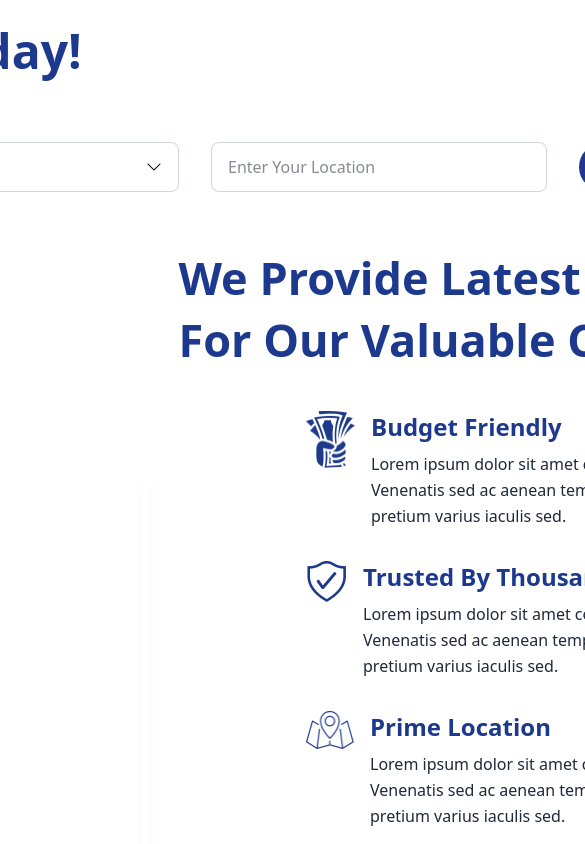
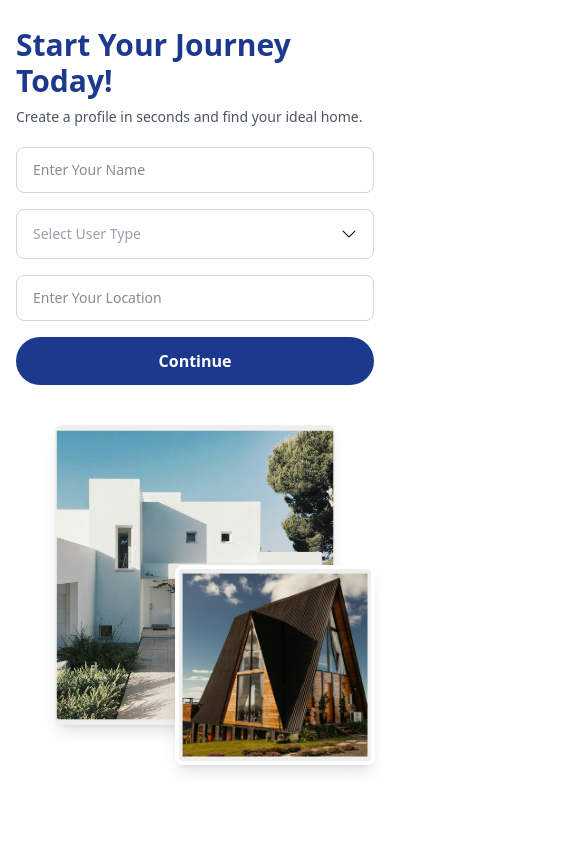
Before and after one commit to rahulgope45/PropBot-Rental, a React (Vite) app: page / in a window 390 px wide. Shown: the part 2120-2964 px from the top of the page, 585 px wide, since content can reach past the window. Built offline with nearby package versions, Linux system fonts and the light colour scheme; no server answers.

Commit message:
We provide section is native now Home is native now

```diff
--- a/src/Components/StartYourJ.jsx
+++ b/src/Components/StartYourJ.jsx
@@ -2,47 +2,50 @@ import React from 'react'
 
 function StartYourJ() {
   return (
-        <div className='mt-20 flex flex-col items-center'>
-            {/* Upper text aligned with lower section left */}
-            <div className="w-[1440px] text-left">
-                <h1 className='text-5xl text-blue-900 font-bold mb-2'>
+    <div className="mt-20 flex flex-col items-center">
+      {/* Upper text */}
+      <div className="w-full max-w-[1440px] text-left px-4 sm:px-0">
+        <h1 className="text-3xl sm:text-5xl text-blue-900 font-bold mb-2">
           Start Your Journey Today!
         </h1>
-                <p className='text-gray-600'>
+        <p className="text-gray-600 text-sm sm:text-base">
           Create a profile in seconds and find your ideal home.
         </p>
       </div>
 
       {/* Lower section */}
-            <div className="mt-5 w-[1440px]">
-                <div className="flex items-center justify-between bg-white overflow-hidden h-[80px] gap-4">
-
+      <div className="mt-5 w-full max-w-[1440px] px-4 sm:px-0">
+        <div className="flex flex-col sm:flex-row items-center sm:justify-between
+                        bg-white overflow-hidden gap-4 sm:h-[80px]">
           {/* Name input */}
-                    <div className="w-[336px] flex items-center px-4 py-3 border border-gray-300 font-medium text-gray-700 rounded-lg">
+          <div className="w-full sm:w-[336px] flex items-center px-4 py-3
+                          border border-gray-300 font-medium text-gray-700 rounded-lg">
             <input
-                            className="w-full text-gray-900 focus:outline-none"
-                            type='text'
-                            placeholder='Enter Your Name'
+              className="w-full text-gray-900 focus:outline-none text-sm sm:text-base"
+              type="text"
+              placeholder="Enter Your Name"
             />
           </div>
 
           {/* User Type */}
-                    <div className="w-[336px] flex items-center justify-between px-4 py-3 border border-gray-300 font-medium  rounded-lg">
-                        <p className='text-gray-400'>Select User Type</p>
+          <div className="w-full sm:w-[336px] flex items-center justify-between px-4 py-3
+                          border border-gray-300 font-medium rounded-lg">
+            <p className="text-gray-400 text-sm sm:text-base">Select User Type</p>
             <i className="bi bi-chevron-down"></i>
           </div>
 
           {/* Location input */}
-                    <div className="w-[336px] flex items-center px-4 py-3 border border-gray-300 font-medium text-gray-700 rounded-lg">
+          <div className="w-full sm:w-[336px] flex items-center px-4 py-3
+                          border border-gray-300 font-medium text-gray-700 rounded-lg">
             <input
-                            className="w-full text-gray-900 focus:outline-none"
-                            type='text'
-                            placeholder='Enter Your Location'
+              className="w-full text-gray-900 focus:outline-none text-sm sm:text-base"
+              type="text"
+              placeholder="Enter Your Location"
             />
           </div>
 
           {/* Button */}
-                    <div className="w-[336px] flex items-center justify-center">
+          <div className="w-full sm:w-[336px] flex items-center justify-center">
             <button className="w-full px-6 py-3 rounded-full bg-blue-900 text-white font-semibold hover:bg-blue-700 transition">
               Continue
             </button>
--- a/src/Components/WeProvide.jsx
+++ b/src/Components/WeProvide.jsx
@@ -7,46 +7,47 @@ import icon5 from '/icon5.png'
 
 function WeProvide() {
   return (
-    <div className="relative flex items-start mt-10 mb-40 gap-45 px-10">
+    <div className="relative flex flex-col sm:flex-row items-center sm:items-start mt-10 mb-40 gap-10 sm:gap-75 px-4 sm:px-10">
       {/* Left Side (Images) */}
-      <div className="relative">
+      <div className="relative flex justify-center sm:block">
         {/* First Image */}
         <img
           src={home1}
           alt="Home 1"
-          className="w-[510px] h-[533px] object-cover rounded-lg shadow-lg"
+          className="w-[280px] h-[300px] sm:w-[510px] sm:h-[533px] object-cover rounded-lg shadow-lg"
         />
 
         {/* Second Image Overlay */}
         <img
           src={home2}
           alt="Home 2"
-          className="absolute bottom-[-90px] right-[-110px] w-[408px] h-[405px] object-cover rounded-lg shadow-lg border-4 border-white"
+          className="absolute bottom-[-40px] right-[-40px] sm:bottom-[-90px] sm:right-[-110px]
+                     w-[200px] h-[200px] sm:w-[408px] sm:h-[405px] object-cover rounded-lg shadow-lg border-4 border-white"
         />
       </div>
 
       {/* Right Side (Text + Features) */}
-      <div className="max-w-xl flex flex-col items-center">
+      <div className="max-w-xl flex flex-col items-center sm:items-center text-center sm:text-left mt-20 sm:mt-0">
         {/* Heading */}
-        <div className="mb-10">
-          <p className="text-[45px] w-[659px] leading-snug text-blue-900 font-bold">
+        <div className="mb-8 sm:mb-10">
+          <p className="text-2xl sm:text-[45px] leading-snug text-blue-900 font-bold sm:w-[659px]">
             We Provide Latest Properties
           </p>
-          <p className="text-[45px] leading-snug text-blue-900 font-bold">
+          <p className="text-2xl sm:text-[45px] leading-snug text-blue-900 font-bold">
             For Our Valuable Clients
           </p>
         </div>
 
         {/* Features */}
-        <div className="space-y-8 ">
+        <div className="space-y-6 sm:space-y-8 w-full">
           {/* First */}
           <div className="flex gap-4">
-            <img src={icon3} className="w-[49px] h-[57px]" />
+            <img src={icon3} className="w-[35px] h-[40px] sm:w-[49px] sm:h-[57px]" />
             <div>
-              <p className="text-2xl text-blue-900 font-bold mb-2">
+              <p className="text-lg sm:text-2xl text-blue-900 font-bold mb-2">
                 Budget Friendly
               </p>
-              <p className="text-gray-800 leading-relaxed text-2x1">
+              <p className="text-gray-800 leading-relaxed text-sm sm:text-base">
                 Lorem ipsum dolor sit amet consectetur.<br/>
                 Venenatis sed ac aenean tempus. Lectus quis<br/>
                 pretium varius iaculis sed.
@@ -56,12 +57,12 @@ function WeProvide() {
 
           {/* Second */}
           <div className="flex gap-4">
-            <img src={icon4} className="w-[41px] h-[41px]" />
+            <img src={icon4} className="w-[30px] h-[30px] sm:w-[41px] sm:h-[41px]" />
             <div>
-              <p className="text-2xl text-blue-900 font-bold mb-2">
+              <p className="text-lg sm:text-2xl text-blue-900 font-bold mb-2">
                 Trusted By Thousand
               </p>
-              <p className="text-gray-800 leading-relaxed text-2x1">
+              <p className="text-gray-800 leading-relaxed text-sm sm:text-base">
                 Lorem ipsum dolor sit amet consectetur.<br/>
                 Venenatis sed ac aenean tempus. Lectus quis<br/>
                 pretium varius iaculis sed.
@@ -71,12 +72,12 @@ function WeProvide() {
 
           {/* Third */}
           <div className="flex gap-4">
-            <img src={icon5} className="w-[48px] h-[38px]" />
+            <img src={icon5} className="w-[32px] h-[25px] sm:w-[48px] sm:h-[38px]" />
             <div>
-              <p className="text-2xl text-blue-900 font-bold mb-2">
+              <p className="text-lg sm:text-2xl text-blue-900 font-bold mb-2">
                 Prime Location
               </p>
-              <p className="text-gray-800 leading-relaxed text-2x1">
+              <p className="text-gray-800 leading-relaxed text-sm sm:text-base">
                 Lorem ipsum dolor sit amet consectetur.<br/>
                 Venenatis sed ac aenean tempus. Lectus quis<br/>
                 pretium varius iaculis sed.
```
Lines whose indentation alone changed are shown as unchanged.
